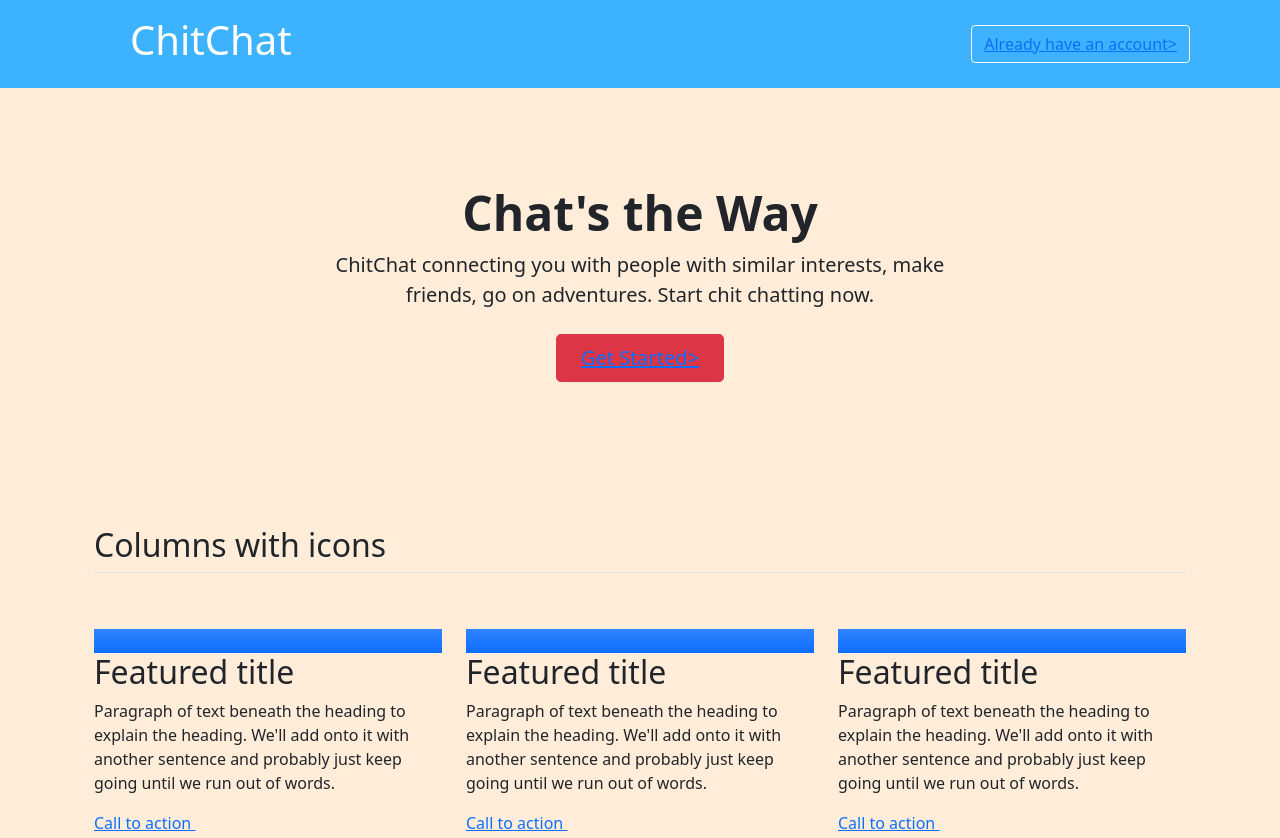
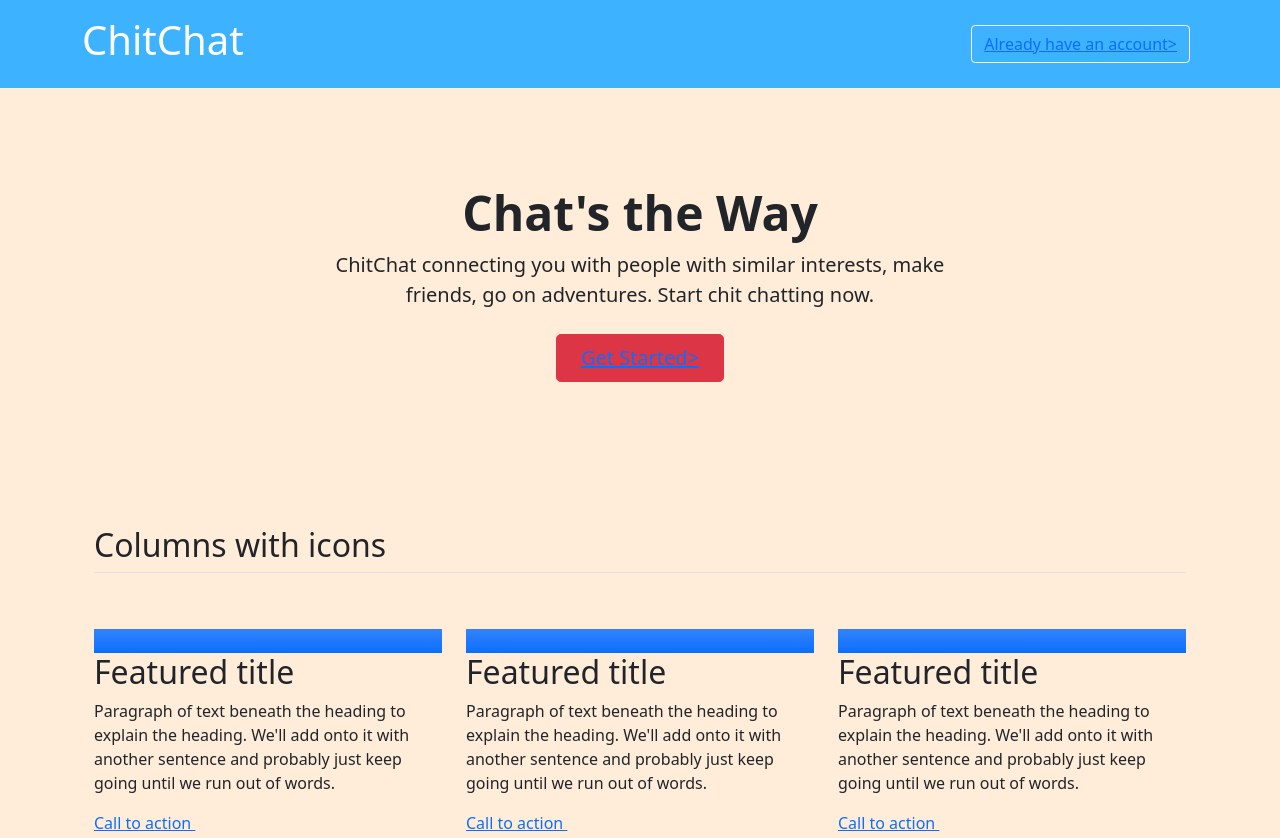
Before and after one commit to LoveSongBB/1800_202210_DTC10, a plain HTML site: page index.html in a window 1280 px wide. Shown: the top 838 px of the page. Drawn offline with nearby package versions, Linux system fonts and the light colour scheme; a script that the page names is missing.

Commit message:
Relink to index.html and clean code

```diff
--- a/text/nav.html
+++ b/text/nav.html
@@ -2,19 +2,13 @@
 <header class="p-3 header-color text-white">
   <div class="container">
     <div class="d-flex flex-wrap align-items-center justify-content-center justify-content-lg-start">
-        <a href="/" class="d-flex align-items-center mb-2 mb-lg-0 text-white text-decoration-none">
-          <svg class="bi me-2" width="40" height="32" role="img" aria-label="Bootstrap">
-            <use xlink:href="#bootstrap" />
-          </svg>
-        </a>
+      <a href="../index.html" id="logo-text"><h1>ChitChat</h1></a>
+      <ul class="nav col-12 col-lg-auto me-lg-auto mb-2 justify-content-center mb-md-0">
 
-        <a href="index.html" id="logo-text"><h1>ChitChat</h1></a>
-
-        <ul class="nav col-12 col-lg-auto me-lg-auto mb-2 justify-content-center mb-md-0">
       </ul>
-
       <div class="text-end">
-          <button type="button" class="btn btn-outline-light me-2"><a href="./signup-login/signup-login.html">Already have an account></a></button>
+        <button type="button" class="btn btn-outline-light me-2"><a href="./signup-login/signup-login.html">
+          Already have an account></a></button>
       </div>
     </div>
   </div>
```
Lines whose indentation alone changed are shown as unchanged.
